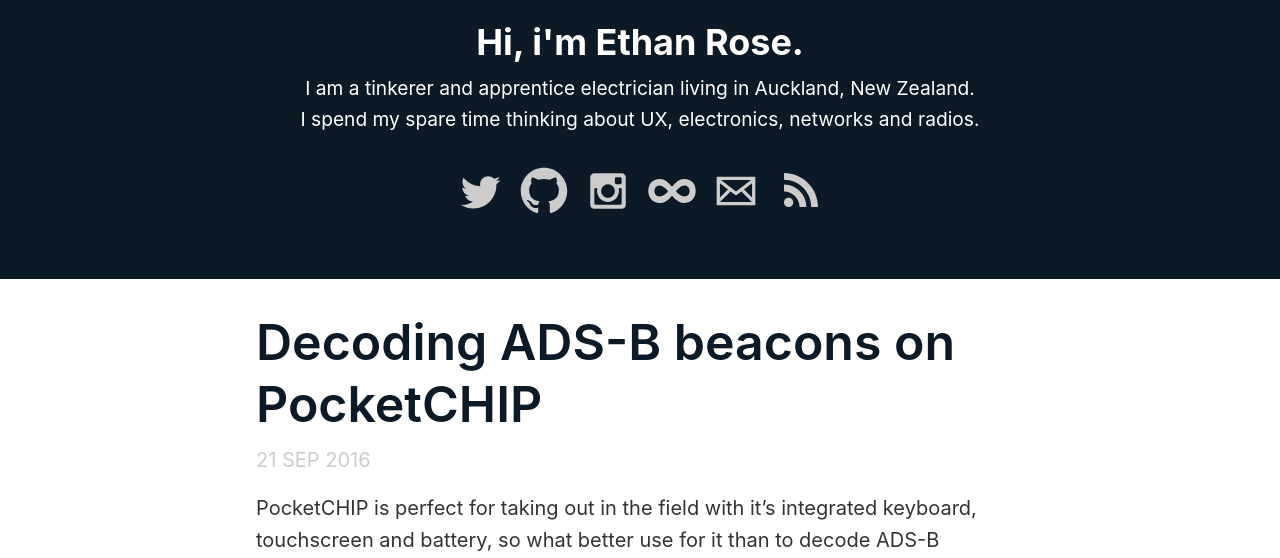
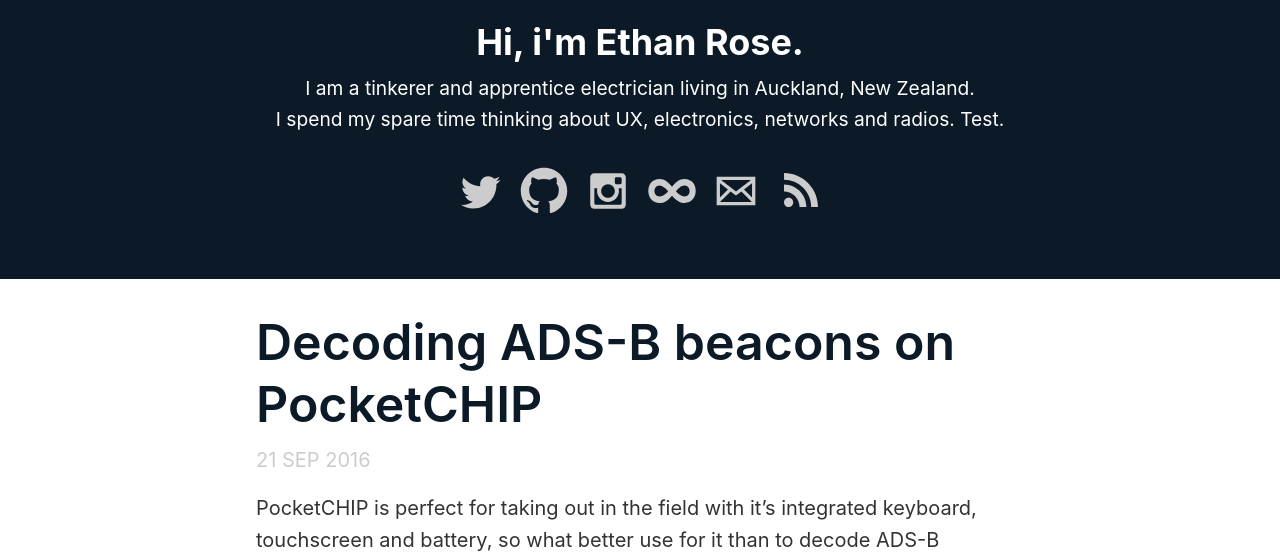
Before and after one commit to ethan4/ethan4.github.io, a Jekyll site: the page built from index.html, in a window 1280 px wide and 900 px high, cut to the strip 342-900 px from the top of the window. Built offline with Jekyll 4.4.1, drawn with Linux system fonts in a browser that asks for light colours; the list of posts is cut into pages by our own code.

Commit message:
Test to prompt page to be generated again

```diff
--- a/_config.yml
+++ b/_config.yml
@@ -9,7 +9,7 @@
 lang: en
 title: Ethan Rose
 email: ethan@ethanrose.co.nz
-description: I am a tinkerer and apprentice electrician living in Auckland, New Zealand. <br> I spend my spare time thinking about UX, electronics, networks and radios.
+description: I am a tinkerer and apprentice electrician living in Auckland, New Zealand. <br> I spend my spare time thinking about UX, electronics, networks and radios. Test.
 # Webmentions - leave blank (remove "yes") if you would not like to receive & display webmentions from other sites
 webmentions: yes
 
```
